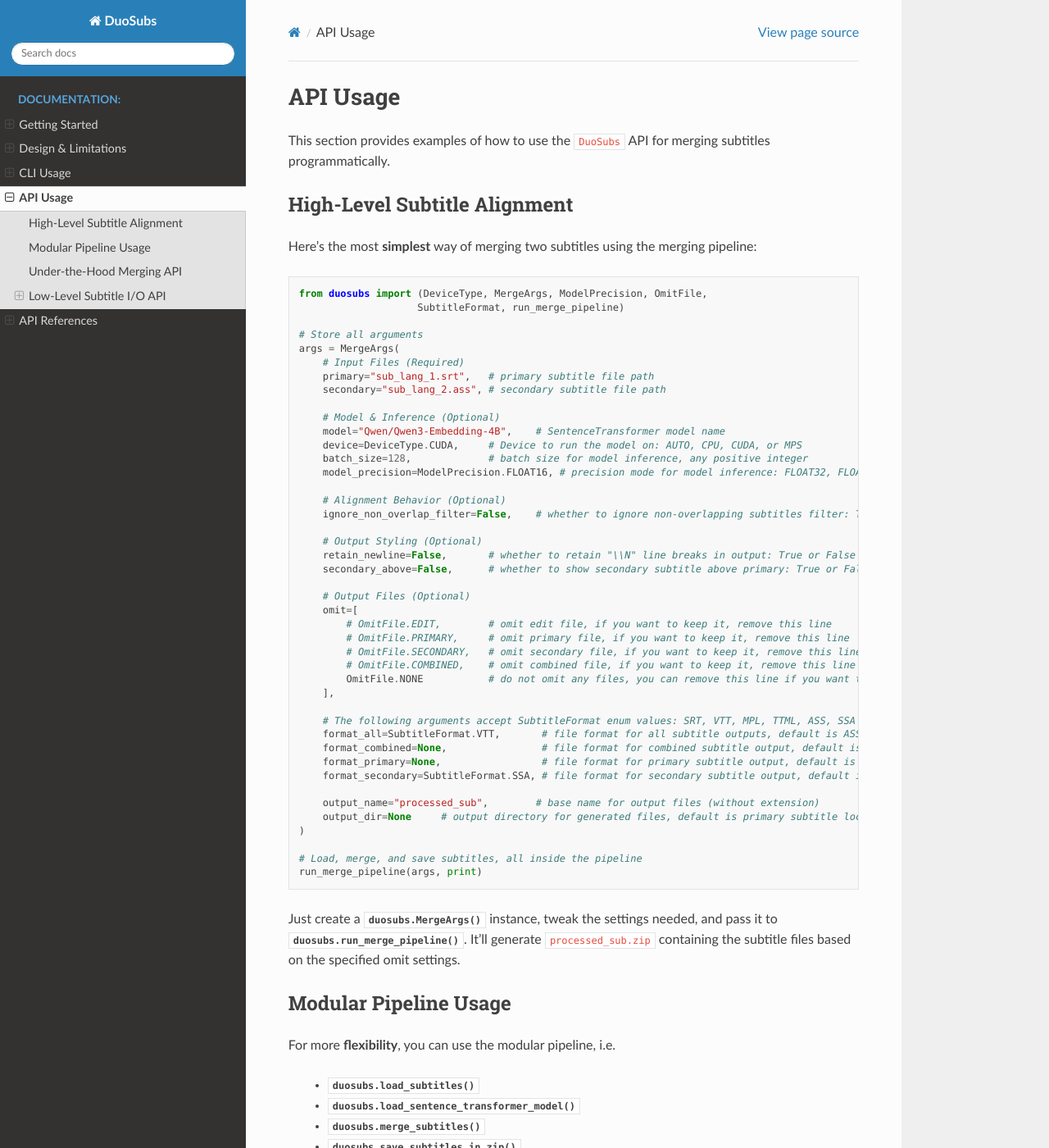
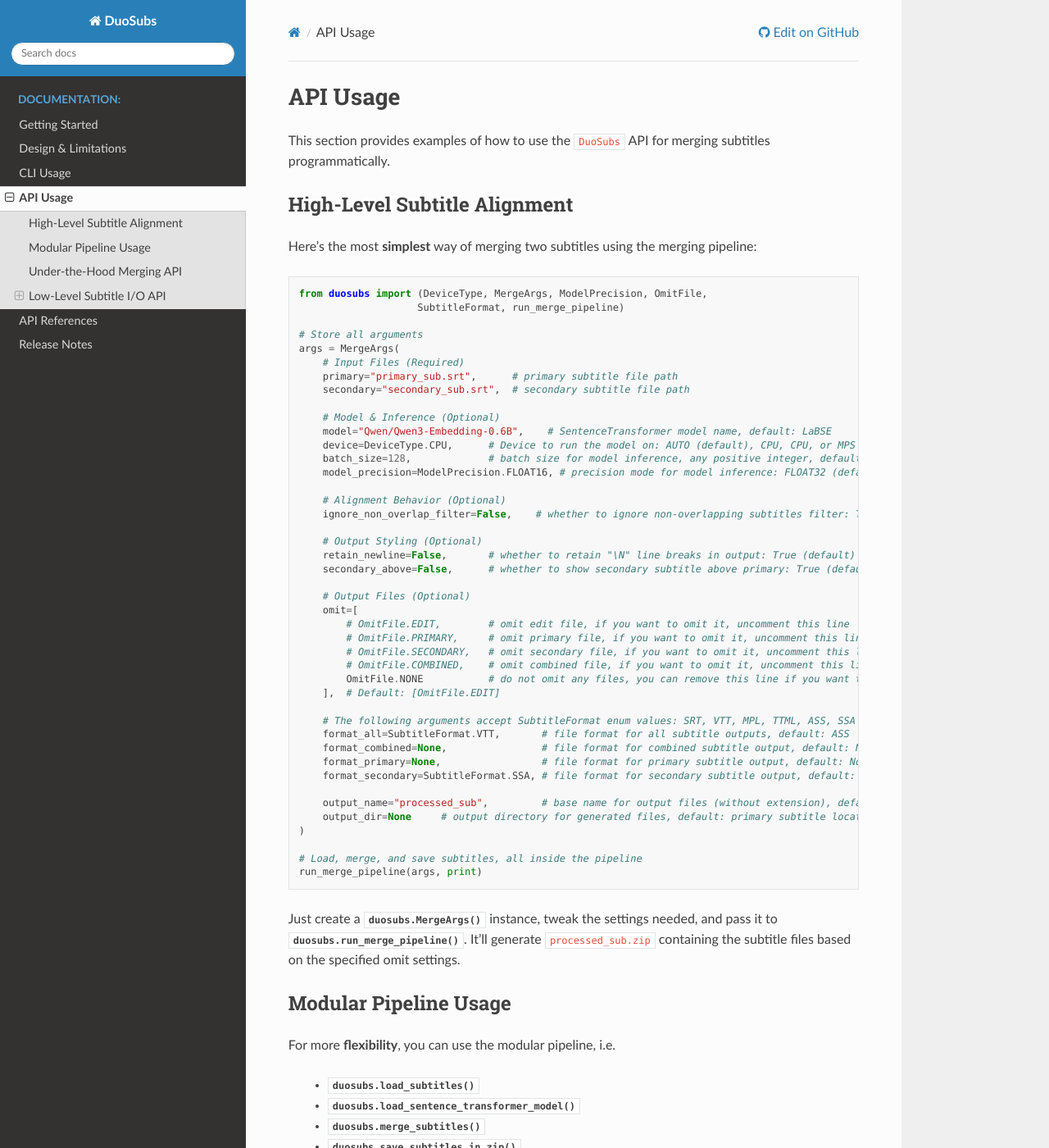
Before and after one commit to CK-Explorer/DuoSubs, a Sphinx documentation site: the page built from docs/api_usage.rst, in a window 1280 px wide and 1400 px high. Shown: the whole window at 82% size. Built offline with Sphinx 7.4.7 and the Read the Docs theme 3.1.0, drawn with Linux system fonts in a browser that asks for light colours; pages that are not in the unit, such as notebooks, are missing from menus; some of the changed text lies outside the part shown.

```diff
--- a/docs/api_usage.rst
+++ b/docs/api_usage.rst
@@ -17,39 +17,39 @@ Here's the most **simplest** way of merging two subtitles using the merging pipe
     # Store all arguments
     args = MergeArgs(
         # Input Files (Required)
-        primary="sub_lang_1.srt",   # primary subtitle file path
-        secondary="sub_lang_2.ass", # secondary subtitle file path
+        primary="primary_sub.srt",      # primary subtitle file path
+        secondary="secondary_sub.srt",  # secondary subtitle file path
 
         # Model & Inference (Optional)
-        model="Qwen/Qwen3-Embedding-4B",    # SentenceTransformer model name
-        device=DeviceType.CUDA,     # Device to run the model on: AUTO, CPU, CUDA, or MPS
-        batch_size=128,             # batch size for model inference, any positive integer
-        model_precision=ModelPrecision.FLOAT16, # precision mode for model inference: FLOAT32, FLOAT16, or BFLOAT16
+        model="Qwen/Qwen3-Embedding-0.6B",    # SentenceTransformer model name, default: LaBSE
+        device=DeviceType.CPU,      # Device to run the model on: AUTO (default), CPU, CPU, or MPS
+        batch_size=128,             # batch size for model inference, any positive integer, default: 32
+        model_precision=ModelPrecision.FLOAT16, # precision mode for model inference: FLOAT32 (default), FLOAT16, or BFLOAT16
 
         # Alignment Behavior (Optional)
-        ignore_non_overlap_filter=False,    # whether to ignore non-overlapping subtitles filter: True or False
+        ignore_non_overlap_filter=False,    # whether to ignore non-overlapping subtitles filter: True or False (default)
 
         # Output Styling (Optional)
-        retain_newline=False,       # whether to retain "\\N" line breaks in output: True or False
-        secondary_above=False,      # whether to show secondary subtitle above primary: True or False
+        retain_newline=False,       # whether to retain "\N" line breaks in output: True (default) or False
+        secondary_above=False,      # whether to show secondary subtitle above primary: True (default) or False
 
         # Output Files (Optional)
         omit=[
-            # OmitFile.EDIT,        # omit edit file, if you want to keep it, remove this line
-            # OmitFile.PRIMARY,     # omit primary file, if you want to keep it, remove this line
-            # OmitFile.SECONDARY,   # omit secondary file, if you want to keep it, remove this line
-            # OmitFile.COMBINED,    # omit combined file, if you want to keep it, remove this line
+            # OmitFile.EDIT,        # omit edit file, if you want to omit it, uncomment this line
+            # OmitFile.PRIMARY,     # omit primary file, if you want to omit it, uncomment this line
+            # OmitFile.SECONDARY,   # omit secondary file, if you want to omit it, uncomment this line
+            # OmitFile.COMBINED,    # omit combined file, if you want to omit it, uncomment this line
             OmitFile.NONE           # do not omit any files, you can remove this line if you want to keep all files
-        ],
+        ],  # Default: [OmitFile.EDIT]
 
         # The following arguments accept SubtitleFormat enum values: SRT, VTT, MPL, TTML, ASS, SSA
-        format_all=SubtitleFormat.VTT,       # file format for all subtitle outputs, default is ASS
-        format_combined=None,                # file format for combined subtitle output, default is None
-        format_primary=None,                 # file format for primary subtitle output, default is None
-        format_secondary=SubtitleFormat.SSA, # file format for secondary subtitle output, default is None
+        format_all=SubtitleFormat.VTT,       # file format for all subtitle outputs, default: ASS
+        format_combined=None,                # file format for combined subtitle output, default: None
+        format_primary=None,                 # file format for primary subtitle output, default: None
+        format_secondary=SubtitleFormat.SSA, # file format for secondary subtitle output, default: None
 
-        output_name="processed_sub",        # base name for output files (without extension)
-        output_dir=None     # output directory for generated files, default is primary subtitle location
+        output_name="processed_sub",         # base name for output files (without extension), default: primary subtitle name
+        output_dir=None     # output directory for generated files, default: primary subtitle location
     )
 
     # Load, merge, and save subtitles, all inside the pipeline
@@ -86,15 +86,16 @@ The following code lets you to add extra steps like pre- or post-processing of s
     # Store all arguments
     args = MergeArgs(
         # Input Files (Required)
-        primary="sub_lang_1.srt",   # primary subtitle file path
-        secondary="sub_lang_2.ass", # secondary subtitle file path
+        primary="primary_sub.srt",      # primary subtitle file path
+        secondary="secondary_sub.srt",  # secondary subtitle file path
 
-        # For other options, please refer to the High-Level Subtitle Alignment (Two-Step Call).
+        # For other options, please refer to the High-Level Subtitle Alignment.
     )
 
     def make_progress_callback(progress_bar: Any) -> Callable[[float], None]:
         """
-        Creates a callback function to update the progress bar statically, instead of incrementally.
+        Creates a callback function to update the progress bar statically, instead
+        of incrementally.
         """
         last_percent: list[float] = [0.0]
 
@@ -180,8 +181,8 @@ This allows you to implement your own logic around the merging process.
                         load_subtitles, save_subtitles_in_zip)
 
     args = MergeArgs(
-        primary="sub_lang_1.srt",
-        secondary="sub_lang_2.ass"
+        primary="primary_sub.srt",
+        secondary="secondary_sub.srt"
     )
 
     primary_subs_data, secondary_subs_data = load_subtitles(
@@ -300,7 +301,7 @@ It returns a :meth:`duosubs.SubtitleData` instance that includes:
 
     from duosubs import load_subs
 
-    subs_data = load_subs("sub_lang_1.srt")
+    subs_data = load_subs("primary_sub.srt")
 
 To **load an edit file** (with a ``.json.gz`` extension) generated by this tool for
 **internal use**, use the :meth:`duosubs.load_file_edit` function.
--- a/docs/conf.py
+++ b/docs/conf.py
@@ -22,7 +22,10 @@ extensions = [
     "sphinx.ext.autodoc",
     "sphinx.ext.napoleon",
     "sphinx.ext.viewcode",
-    "sphinx_rtd_theme"
+    "sphinx_copybutton",
+    "sphinx_inline_tabs",
+    "sphinx_rtd_theme",
+    "myst_parser"
 ]
 
 templates_path = ['_templates']
@@ -35,13 +38,10 @@ exclude_patterns = ['_build', 'Thumbs.db', '.DS_Store']
 
 html_theme = "sphinx_rtd_theme"
 
-html_theme_options = {
-    "display_version": True,
-    "navigation_depth": 4,
-    "collapse_navigation": False,
-    "style_external_links": True,
-    "repository_url": "https://github.com/CK-Explorer/DuoSubs",
-    "repository_branch": "main",       # or 'master'
-    "path_to_docs": "docs",            # where conf.py is located
-    "use_repository_button": True
+html_context = {
+    "display_github": True,
+    "github_user": "CK-Explorer",
+    "github_repo": "DuoSubs",
+    "github_version": "main",
+    "conf_py_path": "/docs/"
 }
--- a/docs/design.rst
+++ b/docs/design.rst
@@ -23,7 +25,7 @@ How It Works
     | For segments with overlapping timestamps, the pairing is estimated using Dynamic Time Warping (DTW), based on semantic similarity between tokenized texts.
 
 5.  | **Refine alignment using a sliding window approach**
-    | The initial alignment is adjusted using local neighborhood context in a sliding window to improve semantic continuity.
+    | The initial alignment is adjusted using local neighborhood context in a sliding window. This step is important because the DTW-based pairing may result in duplicate secondary subtitles.
 
 6.  | **Combine aligned and non-overlapping subtitles**
     | The aligned overlapping segments are merged with the filtered non-overlapping ones to produce a coherent bilingual subtitle track.
@@ -39,7 +41,7 @@ Known Limitations
 -   The **accuracy** of the merging process **varies** on the
     `model <https://huggingface.co/models?library=sentence-transformers>`_ selected.
 -   Some sentence **fragments** from secondary subtitles may be **misaligned** to the primary
-    subtitles line due to the tokenization algorithm used.
+    subtitles line due to the :ref:`tokenization algorithm <tokenization>` used.
 -   **Secondary** subtitles might **contain extra whitespace** as a result of token-level
     merging.
 -   The algorithm may **not** work reliably if the **timestamps** of some matching lines
--- /dev/null
+++ b/docs/release_notes.rst
@@ -0,0 +1,5 @@
+Release Notes
+==============
+
+.. include:: ../CHANGELOG.md
+   :parser: myst_parser.sphinx_
--- a/docs/requirements.txt
+++ b/docs/requirements.txt
@@ -1,2 +1,5 @@
 sphinx
 sphinx_rtd_theme
+sphinx-copybutton
+sphinx_inline_tabs
+myst-parser
```
Also changed, not shown: other parts of docs/design.rst (+2 -0 lines), docs/cli.rst (+23 -20 lines), docs/getting_started.rst (+40 -19 lines), docs/index.rst (+17 -1 lines).
